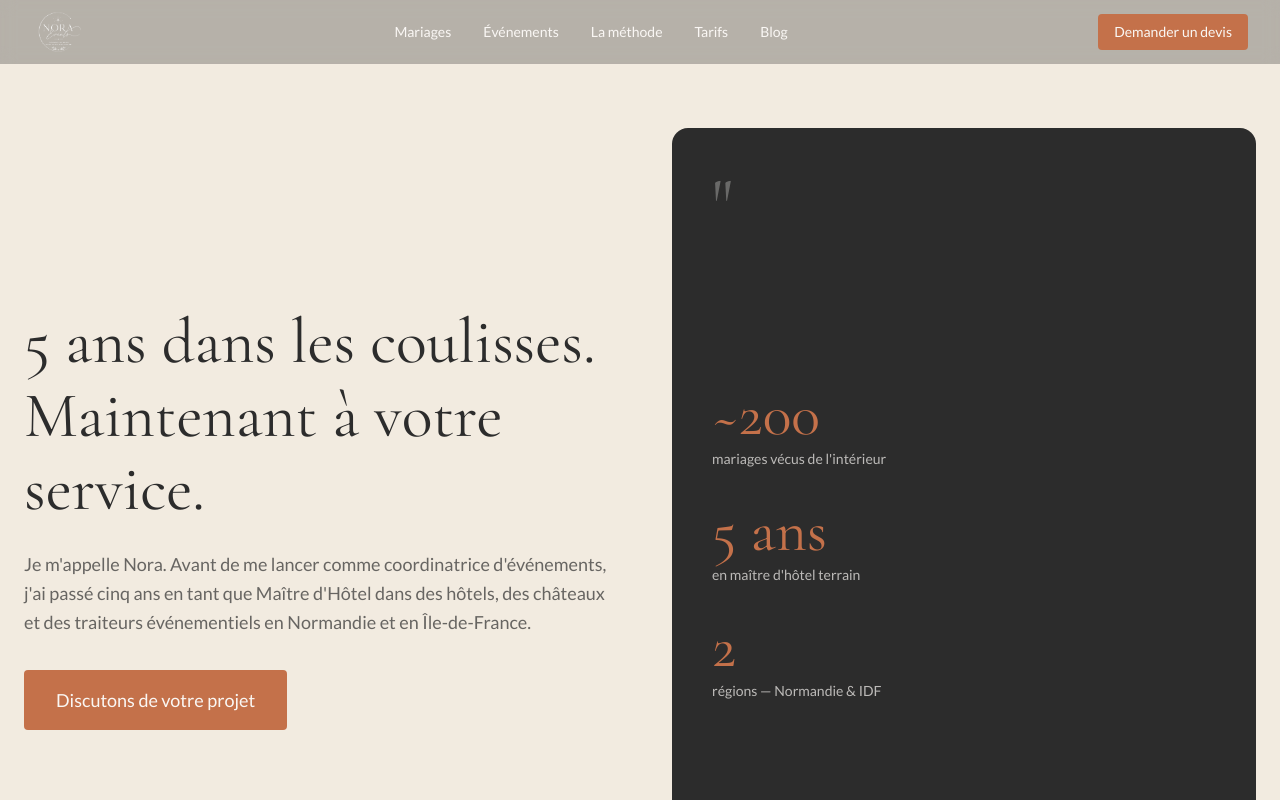
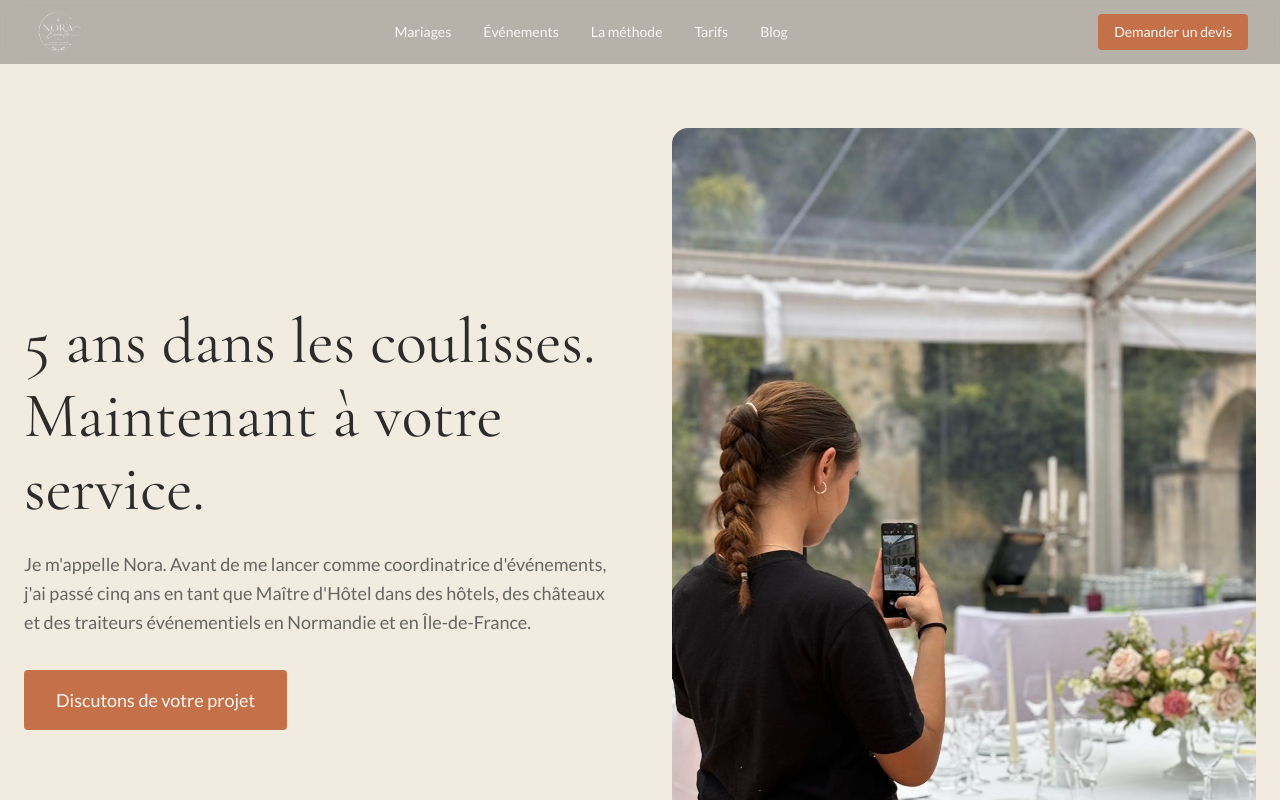
Before and after one commit to noraevents/nora-events, a Next.js app: page /a-propos in a window 1280 px wide. Shown: the top 800 px of the page. Built offline with nearby package versions, Linux system fonts and the light colour scheme.

Commit message:
Ajoute photo réelle sur /a-propos

```diff
--- a/app/(site)/a-propos/page.tsx
+++ b/app/(site)/a-propos/page.tsx
@@ -1,4 +1,5 @@
 import type { Metadata } from "next";
+import Image from "next/image";
 import { CtaBandeau } from "@/components/sections/CtaBandeau";
 import { Button } from "@/components/ui/Button";
 
@@ -44,24 +45,16 @@ export default function AProposPage() {
               <Button href="/contact" size="lg">Discutons de votre projet</Button>
             </div>
 
-            {/* Bloc chiffres */}
-            <div className="aspect-[3/4] bg-anthracite rounded-lg flex flex-col justify-between p-10">
-              <p className="font-display text-ivoire/30 text-7xl leading-none select-none">"</p>
-              <div className="space-y-8">
-                <div>
-                  <p className="font-display text-6xl text-terracotta leading-none">~200</p>
-                  <p className="font-body text-ivoire/70 text-sm mt-1">mariages vécus de l'intérieur</p>
-                </div>
-                <div>
-                  <p className="font-display text-6xl text-terracotta leading-none">5 ans</p>
-                  <p className="font-body text-ivoire/70 text-sm mt-1">en maître d'hôtel terrain</p>
-                </div>
-                <div>
-                  <p className="font-display text-6xl text-terracotta leading-none">2</p>
-                  <p className="font-body text-ivoire/70 text-sm mt-1">régions — Normandie & IDF</p>
-                </div>
-              </div>
-              <p className="font-display text-ivoire/20 text-sm uppercase tracking-widest">Nora Events</p>
+            {/* Photo */}
+            <div className="aspect-[3/4] relative rounded-lg overflow-hidden">
+              <Image
+                src="/images/nora-coordination.jpg"
+                alt="Nora en situation de coordination, vérifiant le dressage d'une table de mariage"
+                fill
+                className="object-cover object-top"
+                sizes="(max-width: 1024px) 100vw, 50vw"
+                priority
+              />
             </div>
           </div>
         </div>
```
Also changed, not shown: public/images/nora-coordination.jpg (added).
